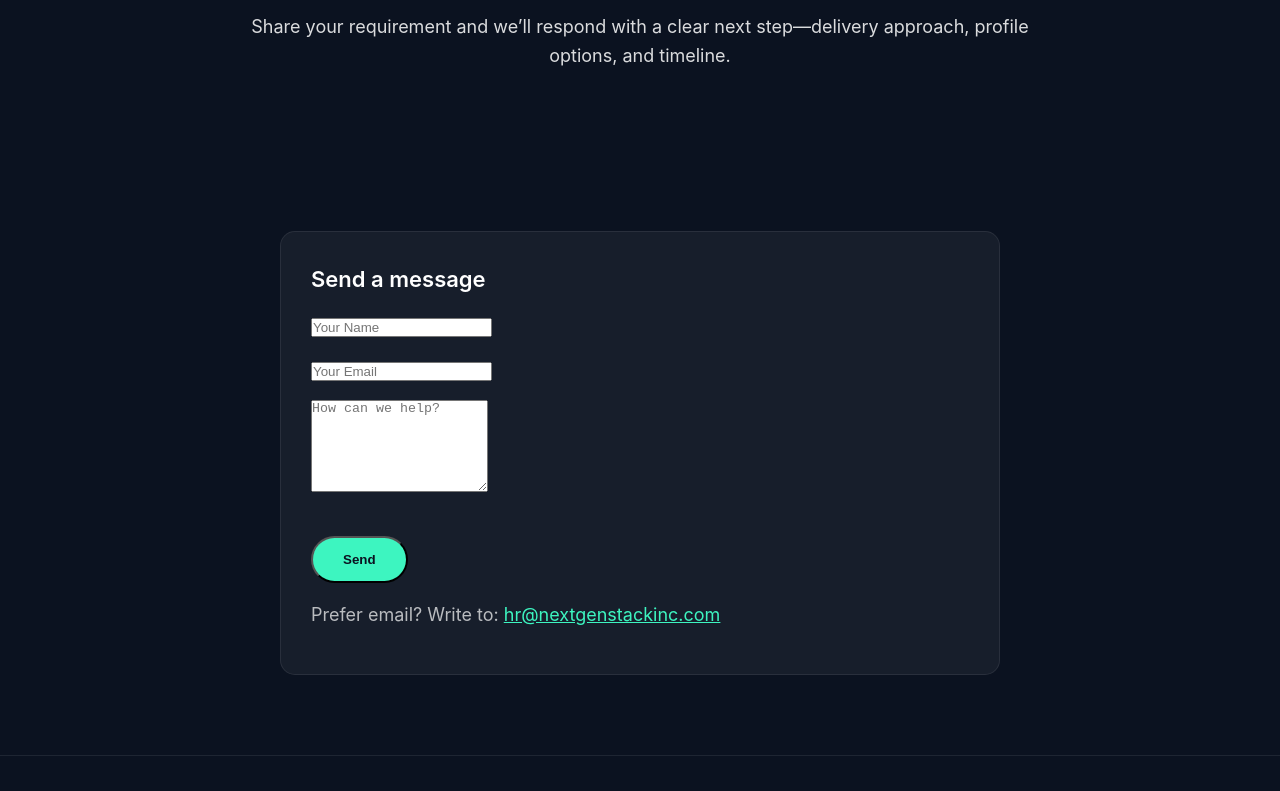
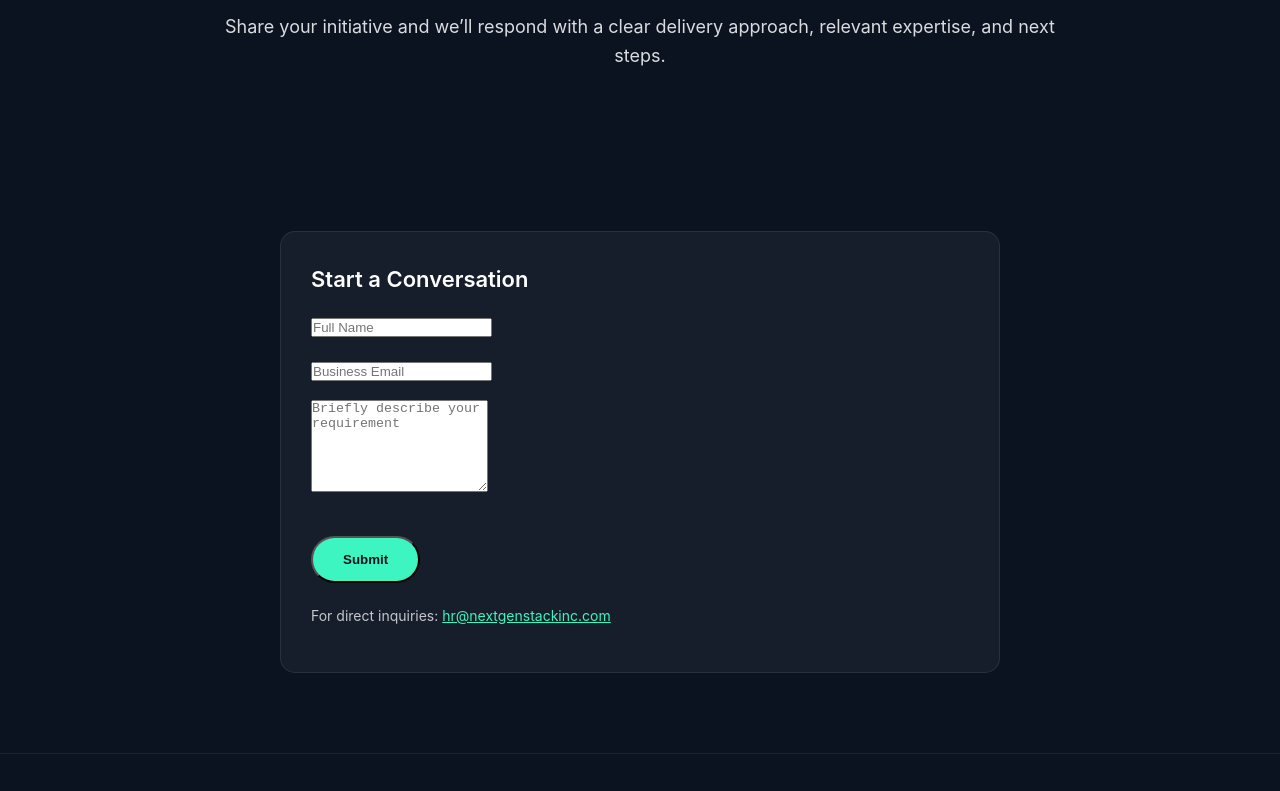
Before and after one commit to bhavaninaidugs/nextgenstack, a plain HTML site: page contact.html in a window 1280 px wide. Shown: the part 230-1021 px from the top of the page. Drawn offline with Linux system fonts and the light colour scheme.

Commit message:
updated contact page

```diff
--- a/contact.html
+++ b/contact.html
@@ -4,7 +4,7 @@
   <meta charset="UTF-8">
   <meta name="viewport" content="width=device-width, initial-scale=1.0">
   <title>Contact | NextGenStack Inc</title>
-  <meta name="description" content="Contact NextGenStack Inc to discuss AI integration, engineering delivery, or talent solutions.">
+  <meta name="description" content="Contact NextGenStack Inc to discuss AI implementation, engineering delivery, or enterprise modernization initiatives.">
   <link rel="stylesheet" href="css/styles.css">
 </head>
 <body>
@@ -23,32 +23,42 @@
 
   <!-- HEADER -->
   <div class="container section" style="text-align:center;">
-    <h1>Contact</h1>
+    <h1>Contact NextGenStack</h1>
     <p style="max-width:850px; margin:0 auto;">
-      Share your requirement and we’ll respond with a clear next step—delivery approach, profile options, and timeline.
+      Share your initiative and we’ll respond with a clear delivery approach,
+      relevant expertise, and next steps.
     </p>
   </div>
 
-  <!-- SIMPLE FORM -->
+  <!-- CONTACT FORM -->
   <div class="container section">
     <div class="card" style="max-width:720px; margin:0 auto;">
-      <h3>Send a message</h3>
+      <h3>Start a Conversation</h3>
 
-      <form action="mailto:hr@nextgenstackinc.com" method="POST" enctype="text/plain">
+      <!-- Netlify Form -->
+      <form name="contact" method="POST" data-netlify="true">
+        <input type="hidden" name="form-name" value="contact">
+
         <p>
-          <input class="input" type="text" name="name" placeholder="Your Name" required>
+          <input type="text" name="name" placeholder="Full Name" required>
         </p>
+
         <p>
-          <input class="input" type="email" name="email" placeholder="Your Email" required>
+          <input type="email" name="email" placeholder="Business Email" required>
         </p>
+
         <p>
-          <textarea class="input" name="message" placeholder="How can we help?" rows="6" required></textarea>
+          <textarea name="message" placeholder="Briefly describe your requirement" rows="6" required></textarea>
         </p>
-        <button class="btn" type="submit">Send</button>
+
+        <button class="btn" type="submit">Submit</button>
       </form>
 
-      <p style="margin-top:18px; color: rgba(255,255,255,0.7);">
-        Prefer email? Write to: <a href="mailto:hr@nextgenstackinc.com" style="color:#3df5c0;">hr@nextgenstackinc.com</a>
+      <p style="margin-top:22px; color: rgba(255,255,255,0.75); font-size:14px;">
+        For direct inquiries:
+        <a href="mailto:hr@nextgenstackinc.com" style="color:#3df5c0;">
+          hr@nextgenstackinc.com
+        </a>
       </p>
     </div>
   </div>
@@ -56,7 +66,7 @@
   <!-- FOOTER -->
   <div class="footer">
     <p><strong>NextGenStack Inc</strong></p>
-    <p>AI Implementation | Engineering Delivery | Trusted Talent</p>
+    <p>AI-First Consulting | Enterprise Delivery | Trusted Engineering Talent</p>
     <p>© 2026 NextGenStack Inc. All Rights Reserved.</p>
   </div>
 
```
